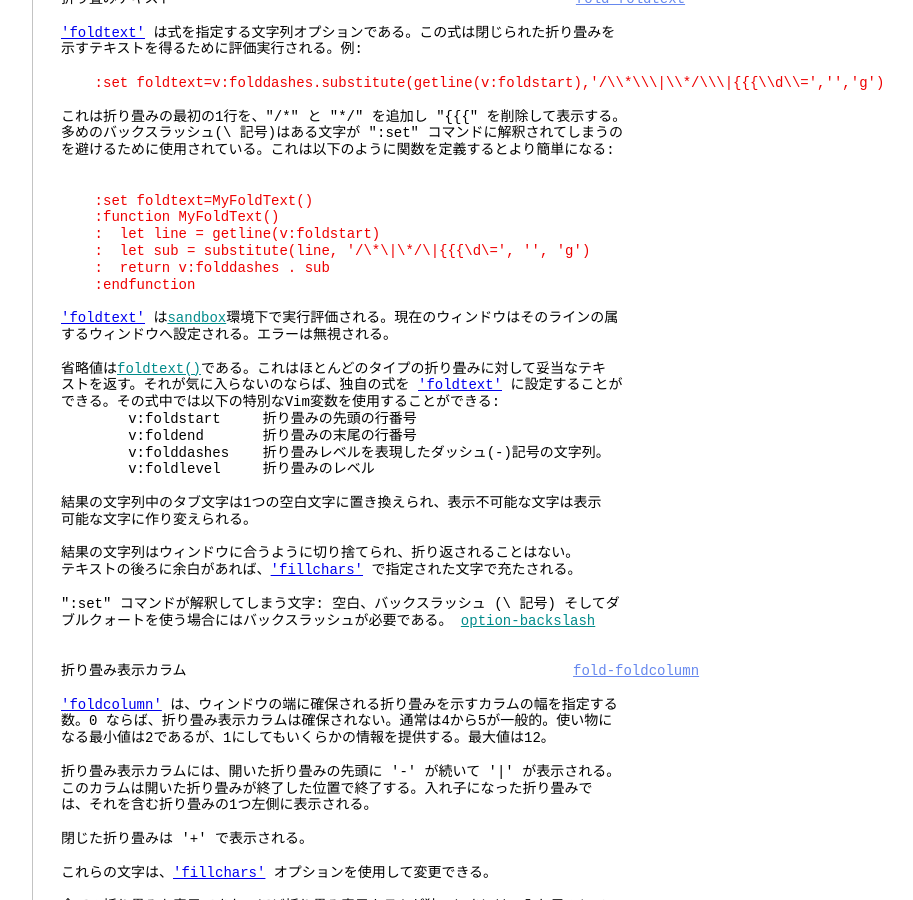
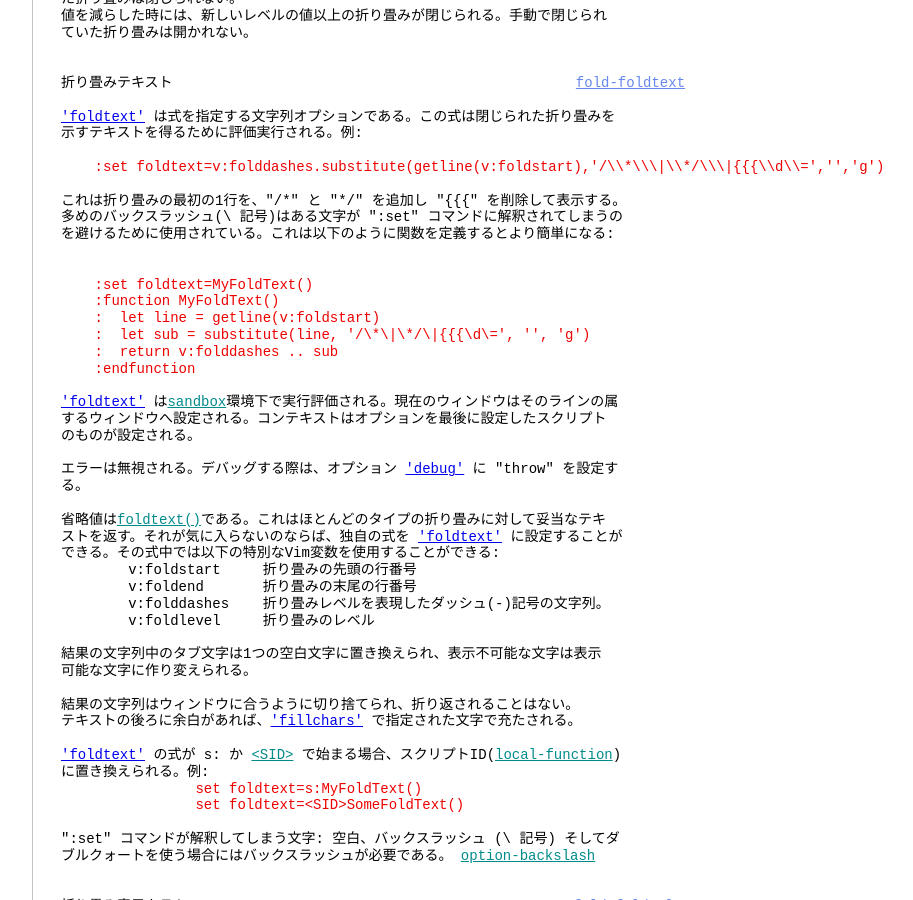
Before and after one commit to vim-jp/vimdoc-ja, a Jekyll site: the page built from fold.html, in a window 1280 px wide and 900 px high, scrolled down 8405 px. Shown: the whole window, without its empty margins (340-1253 px from the left). Built offline with Jekyll 4.4.1, drawn with Linux system fonts in a browser that asks for light colours; nearby versions of some CDN libraries; comment, search, counter and statistics services are not loaded; some of the changed text lies outside the part shown.

Commit message:
Generated by GitHub workflow 1971063866
https://github.com/vim-jp/vimdoc-ja-working/actions/runs/1971063866

```diff
--- a/fold.html
+++ b/fold.html
@@ -3,7 +3,7 @@ layout: vimdoc
 helpname: 'fold'
 ---
 <div id='vimCodeElement'>
-<a class="Constant" href="fold.html" name="fold.txt">fold.txt</a>&nbsp;&nbsp;&nbsp;&nbsp;&nbsp;&nbsp;For&nbsp;<span class="Identifier">Vim バージョン 8.2.</span>&nbsp;&nbsp;Last change: 2021 Jul 13<br>
+<a class="Constant" href="fold.html" name="fold.txt">fold.txt</a>&nbsp;&nbsp;&nbsp;&nbsp;&nbsp;&nbsp;For&nbsp;<span class="Identifier">Vim バージョン 8.2.</span>&nbsp;&nbsp;Last change: 2022 Jan 22<br>
 <br>
 <br>
 &nbsp;&nbsp;&nbsp;&nbsp;&nbsp;&nbsp;&nbsp;&nbsp;&nbsp;&nbsp;&nbsp;&nbsp;&nbsp;&nbsp;&nbsp;&nbsp;<span class="Identifier">VIMリファレンスマニュアル&nbsp;&nbsp;&nbsp;&nbsp;by Bram Moolenaar</span><br>
@@ -122,6 +122,11 @@ helpname: 'fold'
 &quot;=&quot;, &quot;a&quot;, そして &quot;s&quot; は極力避けるようにする。なぜならVimはそれらが使われると、<br>
 折り畳みレベルが定義された行が見つかるまで戻って、幾度も検索を行わなければなら<br>
 ないからだ。これは動作が遅くなることがある。<br>
+<br>
+<a class="Type" href="options.html#'foldexpr'">'foldexpr'</a>&nbsp;の式が s: か&nbsp;<a class="Identifier" href="map.html#<SID>">&lt;SID&gt;</a>&nbsp;で始まる場合、スクリプトID(<a class="Identifier" href="eval.html#local-function">local-function</a>)<br>
+に置き換えられる。例:<br>
+<div class="helpExample">&nbsp;&nbsp;&nbsp;&nbsp;&nbsp;&nbsp;&nbsp;&nbsp;&nbsp;&nbsp;&nbsp;&nbsp;&nbsp;&nbsp;&nbsp;&nbsp;set foldexpr=s:MyFoldExpr()<br>
+&nbsp;&nbsp;&nbsp;&nbsp;&nbsp;&nbsp;&nbsp;&nbsp;&nbsp;&nbsp;&nbsp;&nbsp;&nbsp;&nbsp;&nbsp;&nbsp;set foldexpr=&lt;SID&gt;SomeFoldExpr()</div>
 <br>
 &quot;a1&quot; と &quot;s1&quot; の使用例: C 言語の複数行コメントを折りたたむ場合、&quot;/*&quot; を含む行で<br>
 は &quot;a1&quot; を返してその開始位置を、&quot;*/&quot; を含む行では &quot;s1&quot; を返してその終了位置を<br>
@@ -506,11 +511,15 @@ zk&nbsp;&nbsp;&nbsp;&nbsp;&nbsp;&nbsp;&nbsp;&nbsp;&nbsp;&nbsp;&nbsp;&nbsp;&nbsp;
 &nbsp;&nbsp;&nbsp;&nbsp;:function MyFoldText()<br>
 &nbsp;&nbsp;&nbsp;&nbsp;:&nbsp;&nbsp;let line = getline(v:foldstart)<br>
 &nbsp;&nbsp;&nbsp;&nbsp;:&nbsp;&nbsp;let sub = substitute(line, '/\*\|\*/\|{{ "{{{" }}\d\=', '', 'g')<br>
-&nbsp;&nbsp;&nbsp;&nbsp;:&nbsp;&nbsp;return v:folddashes . sub<br>
+&nbsp;&nbsp;&nbsp;&nbsp;:&nbsp;&nbsp;return v:folddashes .. sub<br>
 &nbsp;&nbsp;&nbsp;&nbsp;:endfunction</div>
 <br>
 <a class="Type" href="options.html#'foldtext'">'foldtext'</a>&nbsp;は<a class="Identifier" href="eval.html#sandbox">sandbox</a>環境下で実行評価される。現在のウィンドウはそのラインの属<br>
-するウィンドウへ設定される。エラーは無視される。<br>
+するウィンドウへ設定される。コンテキストはオプションを最後に設定したスクリプト<br>
+のものが設定される。<br>
+<br>
+エラーは無視される。デバッグする際は、オプション&nbsp;<a class="Type" href="options.html#'debug'">'debug'</a>&nbsp;に &quot;throw&quot; を設定す<br>
+る。<br>
 <br>
 省略値は<a class="Identifier" href="builtin.html#foldtext()">foldtext()</a>である。これはほとんどのタイプの折り畳みに対して妥当なテキ<br>
 ストを返す。それが気に入らないのならば、独自の式を&nbsp;<a class="Type" href="options.html#'foldtext'">'foldtext'</a>&nbsp;に設定することが<br>
@@ -525,6 +534,11 @@ zk&nbsp;&nbsp;&nbsp;&nbsp;&nbsp;&nbsp;&nbsp;&nbsp;&nbsp;&nbsp;&nbsp;&nbsp;&nbsp;
 <br>
 結果の文字列はウィンドウに合うように切り捨てられ、折り返されることはない。<br>
 テキストの後ろに余白があれば、<a class="Type" href="options.html#'fillchars'">'fillchars'</a>&nbsp;で指定された文字で充たされる。<br>
+<br>
+<a class="Type" href="options.html#'foldtext'">'foldtext'</a>&nbsp;の式が s: か&nbsp;<a class="Identifier" href="map.html#<SID>">&lt;SID&gt;</a>&nbsp;で始まる場合、スクリプトID(<a class="Identifier" href="eval.html#local-function">local-function</a>)<br>
+に置き換えられる。例:<br>
+<div class="helpExample">&nbsp;&nbsp;&nbsp;&nbsp;&nbsp;&nbsp;&nbsp;&nbsp;&nbsp;&nbsp;&nbsp;&nbsp;&nbsp;&nbsp;&nbsp;&nbsp;set foldtext=s:MyFoldText()<br>
+&nbsp;&nbsp;&nbsp;&nbsp;&nbsp;&nbsp;&nbsp;&nbsp;&nbsp;&nbsp;&nbsp;&nbsp;&nbsp;&nbsp;&nbsp;&nbsp;set foldtext=&lt;SID&gt;SomeFoldText()</div>
 <br>
 &quot;:set&quot; コマンドが解釈してしまう文字: 空白、バックスラッシュ (\ 記号) そしてダ<br>
 ブルクォートを使う場合にはバックスラッシュが必要である。&nbsp;<a class="Identifier" href="options.html#option-backslash">option-backslash</a><br>
```
